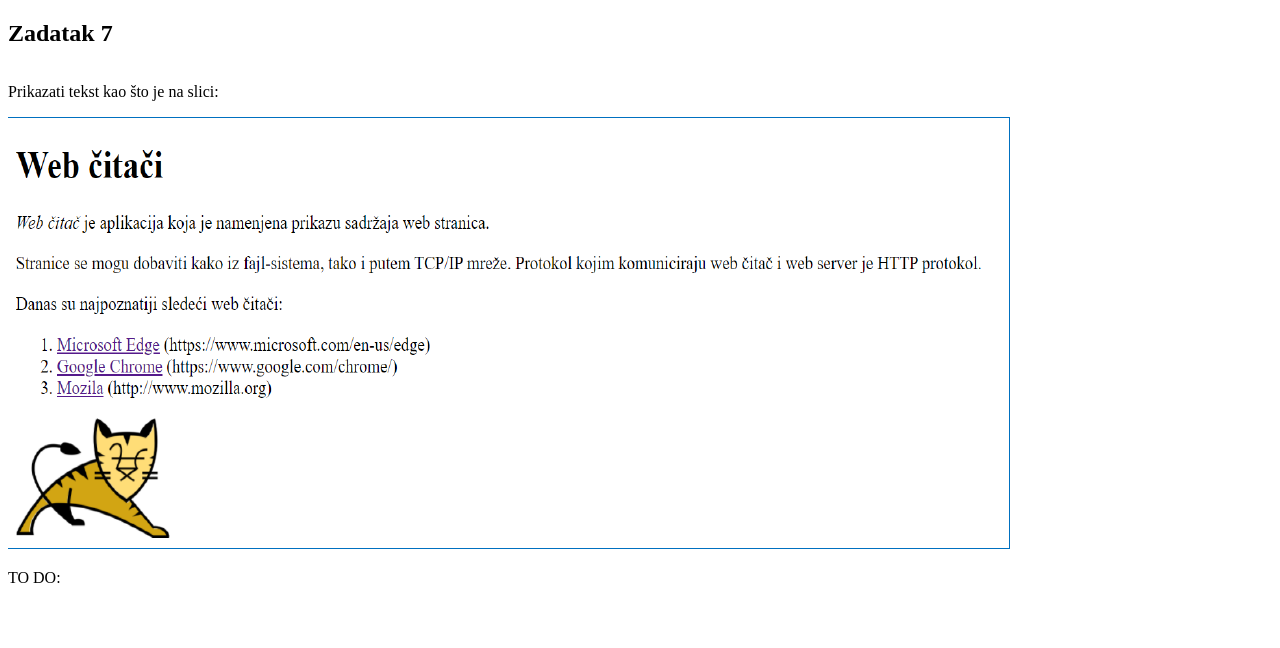
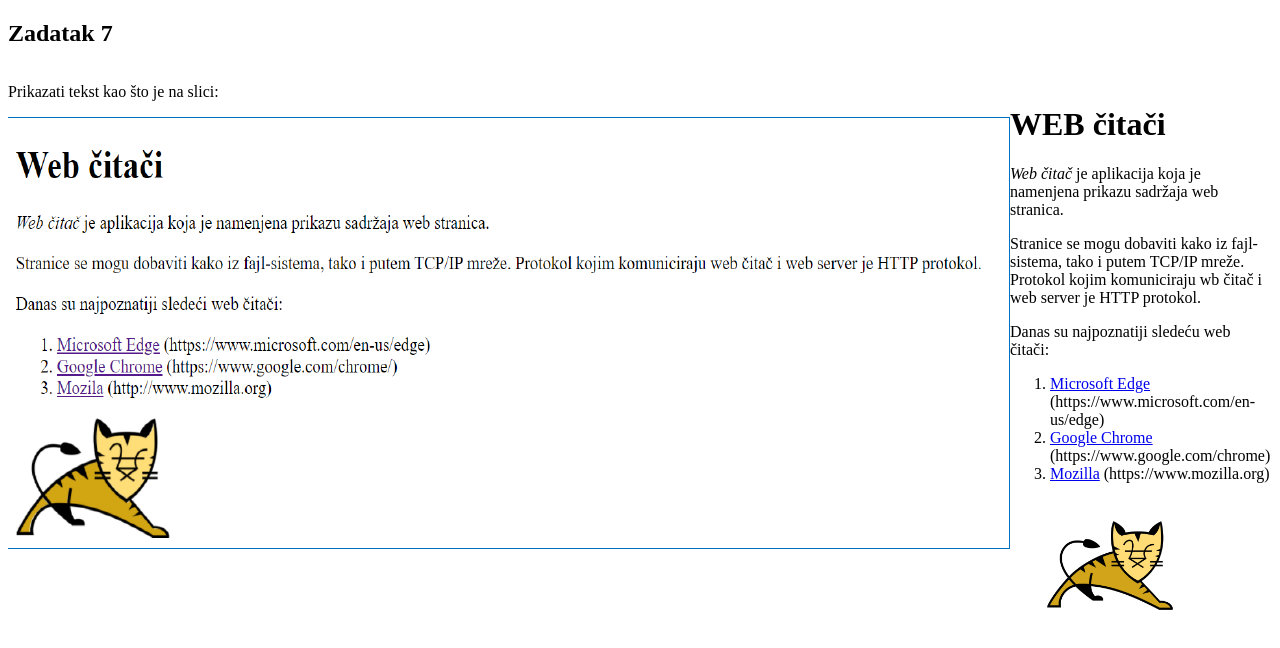
Before and after one commit to jugoslavjeftenic/brains-react, a React (Create React App) app in the folder t01/omni/: page /html_assignment/zad7 in a window 1280 px wide. Shown: the top 648 px of the page. Built offline with nearby package versions, Linux system fonts and the light colour scheme.

Commit message:
Uradjen HTML zadatak 8.

```diff
--- a/t01/omni/src/html_assignments/Zadatak_J7.js
+++ b/t01/omni/src/html_assignments/Zadatak_J7.js
@@ -3,6 +3,7 @@
     Slika je dostupna na sledećem linku: https://www.logo.wine/logo/Apache_Tomcat
 */
 import slika from "./../assets/images/zad7.png";
+import slika2 from "./../assets/images/Apache_Tomcat-Logo.wine.png";
 
 const Zadatak_J7 = () => {
   return (
@@ -11,10 +12,39 @@
       <div className="zad_container">
         <div>
           <p> Prikazati tekst kao što je na slici: </p>
-          <img src={slika} />
+          <img src={slika} alt="" />
         </div>
-        <div>{/* to do: ovde strukturirati tekst */}</div>
-        <p> TO DO:</p>
+        <div>
+          <br />
+          <h1>WEB čitači</h1>
+          <p>
+            <em>Web čitač</em> je aplikacija koja je namenjena prikazu sadržaja web stranica.
+          </p>
+          <p>
+            Stranice se mogu dobaviti kako iz fajl-sistema, tako i putem TCP/IP mreže.
+            Protokol kojim komuniciraju wb čitač i web server je HTTP protokol.
+          </p>
+          <p>
+            Danas su najpoznatiji sledeću web čitači:
+            <ol>
+              <li>
+                <a href="https://www.microsoft.com/en-us/edge" target="_blank" rel="noreferrer">Microsoft Edge</a> (https://www.microsoft.com/en-us/edge)
+              </li>
+              <li>
+                <a href="https://www.google.com/chrome" target="_blank" rel="noreferrer">Google Chrome</a> (https://www.google.com/chrome)
+              </li>
+              <li>
+                <a href="https://www.mozilla.org" target="_blank" rel="noreferrer">Mozilla</a> (https://www.mozilla.org)
+              </li>
+            </ol>
+          </p>
+          <img src={slika2} width={200} alt="" />
+
+
+
+
+          {/* to do: ovde strukturirati tekst */}
+        </div>
       </div>
     </div>
   );
```
Also changed, not shown: t01/omni/src/assets/images/Apache_Tomcat-Logo.wine.png (added), t01/omni/src/assets/images/Apache_Tomcat-Logo.wine.svg (added).
